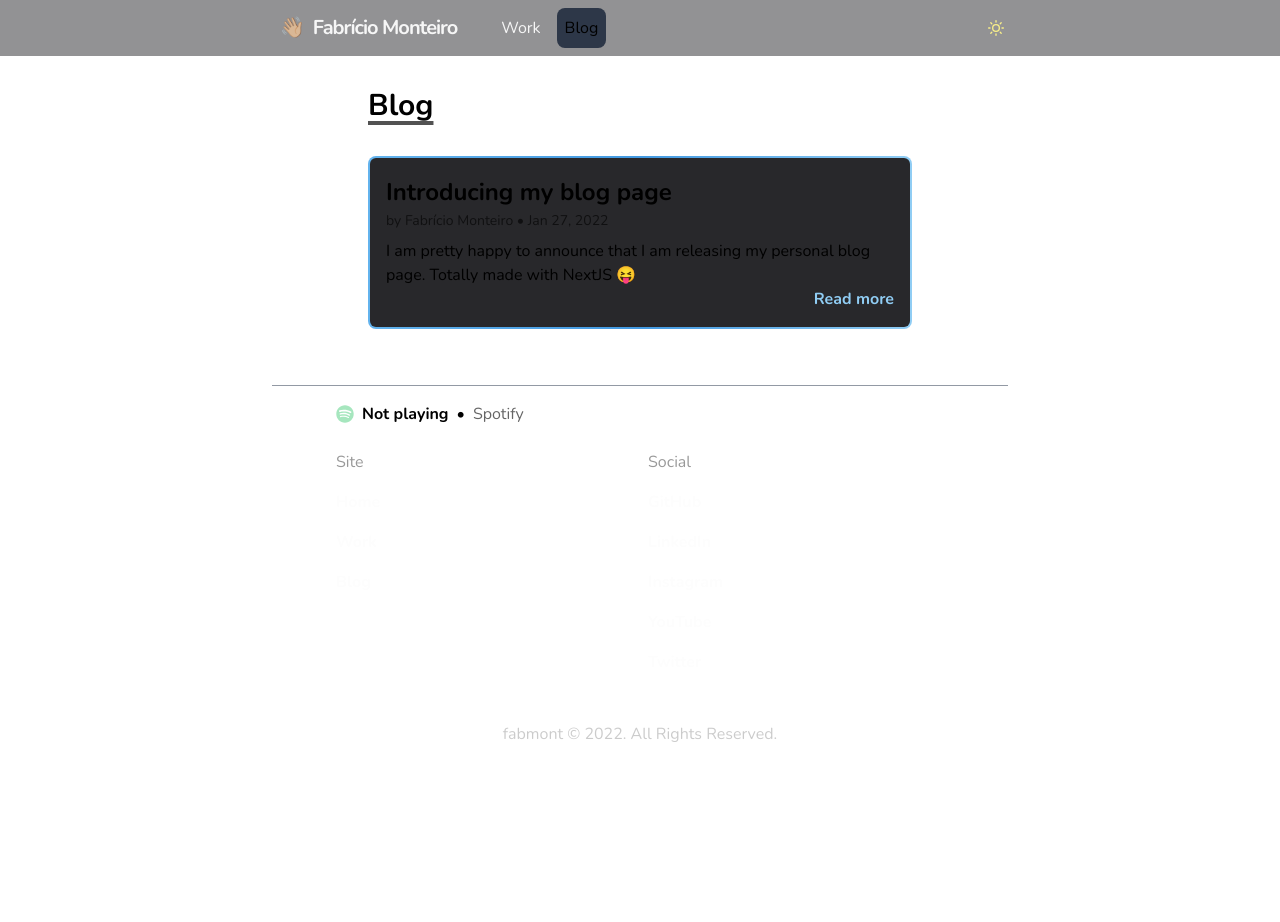
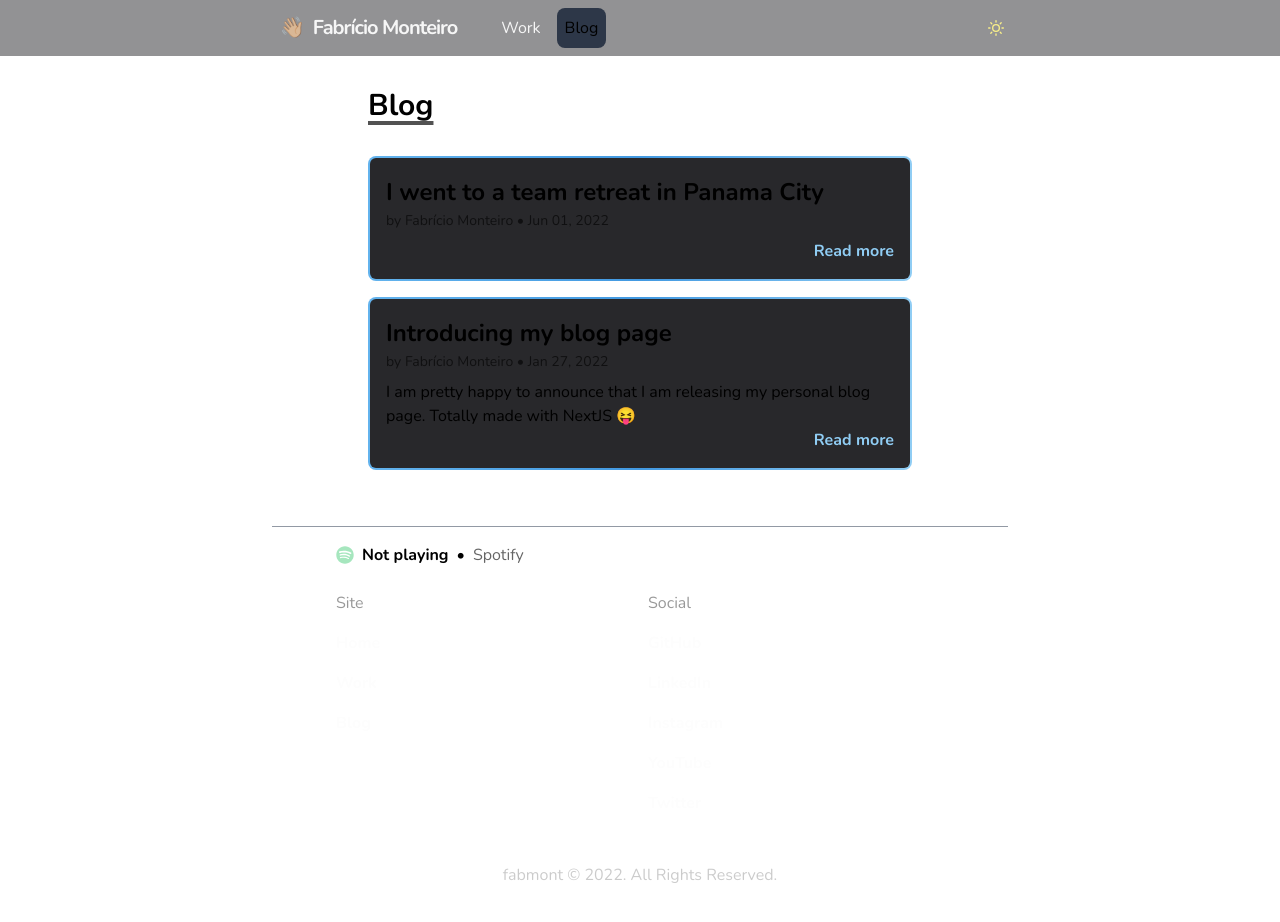
Before and after one commit to fabmont/folio, a Next.js app: page /blog in a window 1280 px wide. Shown: the top 922 px of the page. Before the commit the page ends 810 px from the top, so only its background shows below. Built offline with nearby package versions, Linux system fonts and the light colour scheme; no server answers.

Commit message:
post about panama

```diff
--- /dev/null
+++ b/posts/i-went-to-a-team-retreat-in-panama.md
@@ -0,0 +1,16 @@
+---
+author: 'Fabrício Monteiro'
+title: 'I went to a team retreat in Panama City'
+date: 'Jun 01, 2022'
+subtitle: ''
+cover_image: '/panama_view.jpg'
+---
+## What was that?
+It was May 3rd, 2022 when I started working at Contentfly as a software engineer. I accepted the offer 'cause it's a fully remote company with a cool tech stack and a great product to work on - it was a good challenge.
+<br>
+<br>
+One of the many perks that the company gives us is to have team retreats somewhere - now it was Panama time.
+I got there May 30th until Jun 3rd, it was amazing, they booked us on a all inclusive resort where we could go to pools, have free drinks whatever we want and also some work sessions where we could interact and meet our co-workers better - in person.
+<br>
+<br>
+Having contact with people all over the world is amazing. You can explore other cultures and have fun!
--- a/src/pages/blog/index.tsx
+++ b/src/pages/blog/index.tsx
@@ -81,6 +81,8 @@ const Blog: React.FC<StaticProps> = ({ posts }) => (
               bgGradient="linear(to-r, blue.300, blue.400, blue.200)"
               borderRadius="lg"
               cursor="pointer"
+              mb="4"
+              _last={{ mb: 0 }}
             >
               <Box
                 p="4"
```
Also changed, not shown: 1 other file (tests, documents, lock files or other folders).
